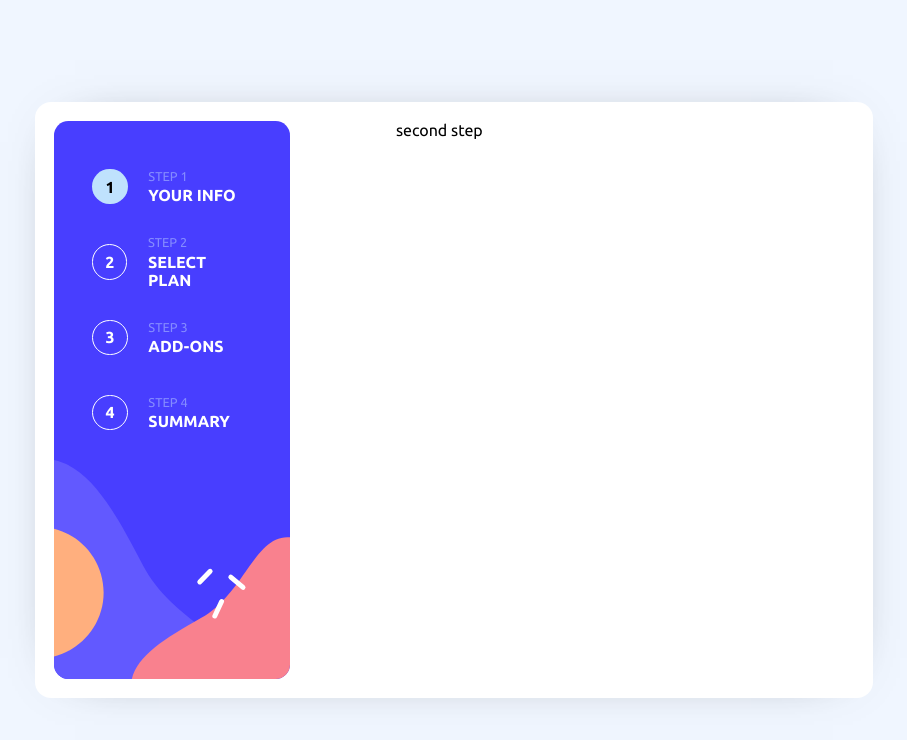
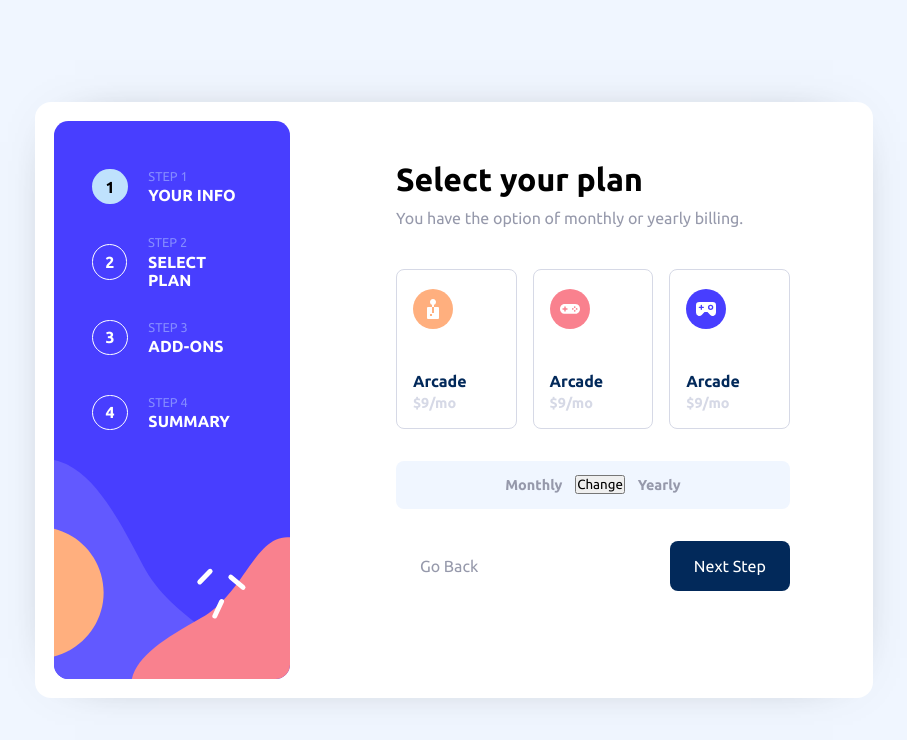
Before and after one commit to GiovannyCordeiro/MultiStepForm, a React (Vite) app: page /SecondStep in a window 1280 px wide. Shown: the top 740 px of the page, without its empty margins (186-1093 px from the left). Built offline with nearby package versions, Linux system fonts and the light colour scheme; the HTML template or start-up script is replaced by a standard one.

Commit message:
:construction: SecondStep Component

```diff
--- a/src/App.tsx
+++ b/src/App.tsx
@@ -2,6 +2,7 @@ import { createBrowserRouter, RouterProvider} from "react-router-dom";
 import classes from "./app.module.css";
 import ContainerForm from "./components/ContainerForm";
 import FirstStep from "./components/FirstStep";
+import SecondStep from "./components/SecondStep";
 
 const router = createBrowserRouter([
   {
@@ -9,7 +10,7 @@ const router = createBrowserRouter([
     element:<ContainerForm/>,
     children: [
       {path:"/", element: <FirstStep/>},
-      {path:"/SecondStep", element:<p>second step</p>},
+      {path:"/SecondStep", element:<SecondStep/>},
       {path:"/ThirdStep", element:<p>second step</p>},
       {path:"/FourthStep", element:<p>second step</p>}
     ]
--- a/src/components/FirstStep.module.css
+++ b/src/components/FirstStep.module.css
@@ -55,4 +55,5 @@
   color: var(--White);
   font-size: 1rem;
   cursor: pointer;
+  text-decoration:none;
 }
--- /dev/null
+++ b/src/components/SecondStep.module.css
@@ -0,0 +1,90 @@
+.second_step{
+  margin-top: 2.5rem;
+  width: 86%;
+}
+
+.second_step h2{
+  font-size: 2rem
+}
+
+.second_step p{
+  margin-top: .7rem;
+  color: var(--Cool-gray);
+}
+
+.wrapper_plans{
+  width: 100%;
+  display:flex;
+  gap:1rem;
+  margin-top: 2.6rem;
+}
+
+.plans{
+  width: 35%;
+  height: 10rem;
+  border-radius: .5rem;
+  border: 1px solid var(--Light-gray);
+  display: flex;
+  padding: 1.2rem 0 0 1rem;
+  flex-direction:column;
+  cursor:pointer;
+  margin-bottom: 2rem;
+}
+
+.plans img{
+  width: 2.5em;
+}
+
+.plans b{
+  margin-top: 2.7rem;
+  color: var(--Marine-blue);
+}
+
+.plans span{
+  color: var(--Light-gray);
+  font-size: .9rem;
+  margin-top: .3rem;
+  font-weight: bold;
+}
+
+.moth_or_yearly{
+  width: 100%;
+  height: 3rem;
+  background: var(--Magnolia);
+  border-radius: .5rem;
+  display:flex;
+  align-items: center;
+  justify-content: center;
+  gap: .8rem;
+}
+
+.moth_or_yearly span{
+  font-weight: bold;
+  font-size: .9rem;
+  color: var(--Cool-gray);
+}
+
+.navigate{
+  width: 100%;
+  display: flex;
+  justify-content: space-between;
+  margin-top:2rem;
+}
+
+.navigate a{
+  padding: 1rem 1.5rem;
+  text-decoration:none;
+  color:var(--Cool-gray );
+  transition: .1s;
+}
+
+.navigate .back:hover{
+  color: var(--Marine-blue);
+  font-weight: bold;
+}
+
+.navigate .next_step{
+  background: var(--Marine-blue);
+  color: var(--White);
+  border-radius: .5rem;
+}
--- /dev/null
+++ b/src/components/SecondStep.tsx
@@ -0,0 +1,38 @@
+import { Link } from "react-router-dom";
+import classes from "./SecondStep.module.css";
+
+export default function SecondStep() {
+  return (
+    <div className={classes.second_step}>
+      <h2>Select your plan</h2>
+      <p>You have the option of monthly or yearly billing.</p>
+      <div className={classes.wrapper_plans}>
+        <div className={classes.plans}>
+          <img src="../assets/images/icon-arcade.svg"/>
+          <b>Arcade</b>
+          <span>$9/mo</span>
+        </div>
+        <div className={classes.plans}>
+          <img src="../assets/images/icon-advanced.svg"/>
+          <b>Arcade</b>
+          <span>$9/mo</span>
+        </div>
+        <div className={classes.plans}>
+          <img src="../assets/images/icon-pro.svg"/>
+          <b>Arcade</b>
+          <span>$9/mo</span>
+        </div>
+      </div>
+      <div className={classes.moth_or_yearly}>
+        <span>Monthly</span>
+        <button>Change</button>
+        <span>Yearly</span>
+      </div>
+
+      <div className={classes.navigate}>
+        <Link to="/" className={classes.back}>Go Back</Link>
+        <Link to="/ThirdStep" className={classes.next_step}>Next Step</Link>
+      </div>
+    </div>
+  )
+}
```
